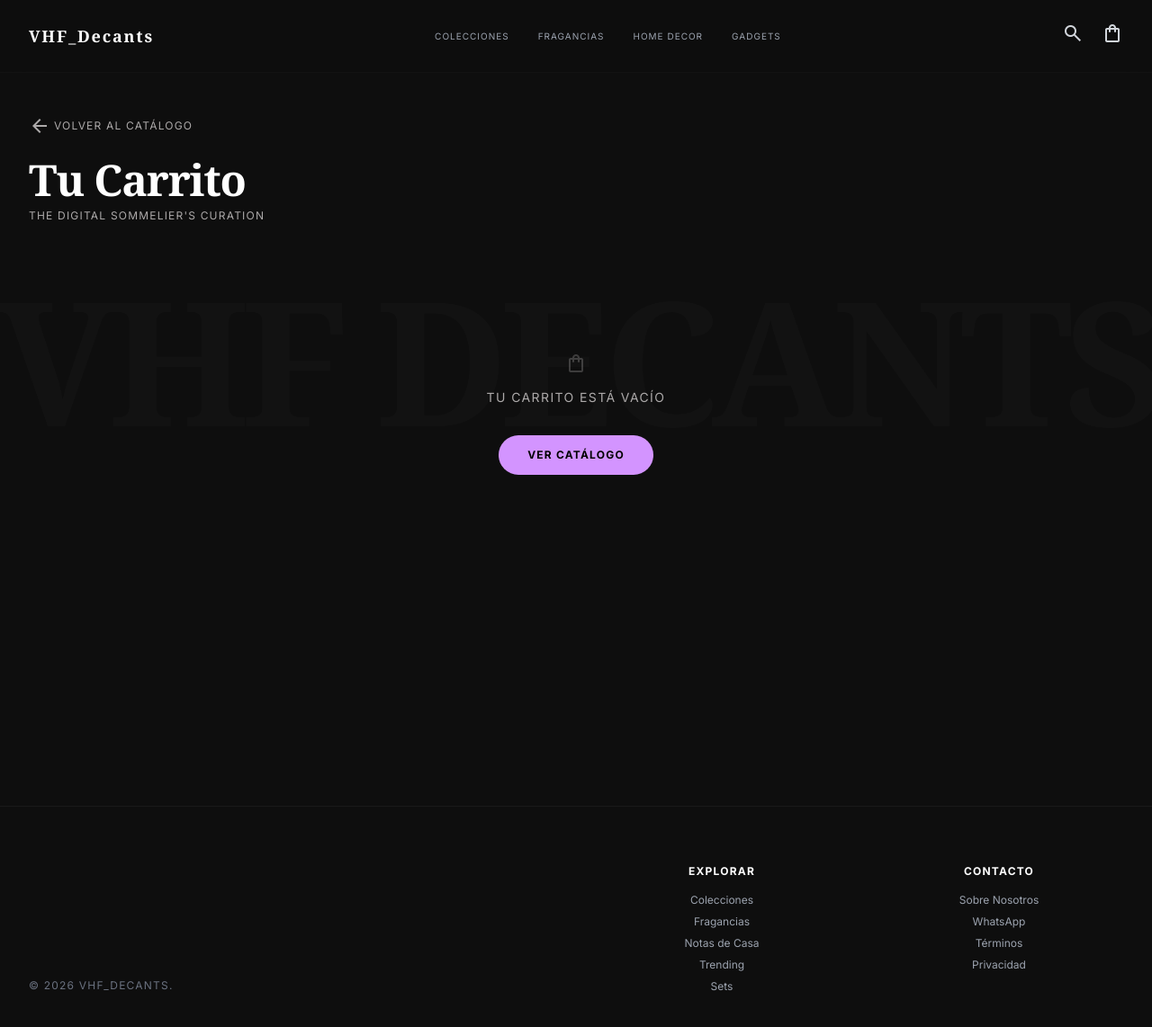
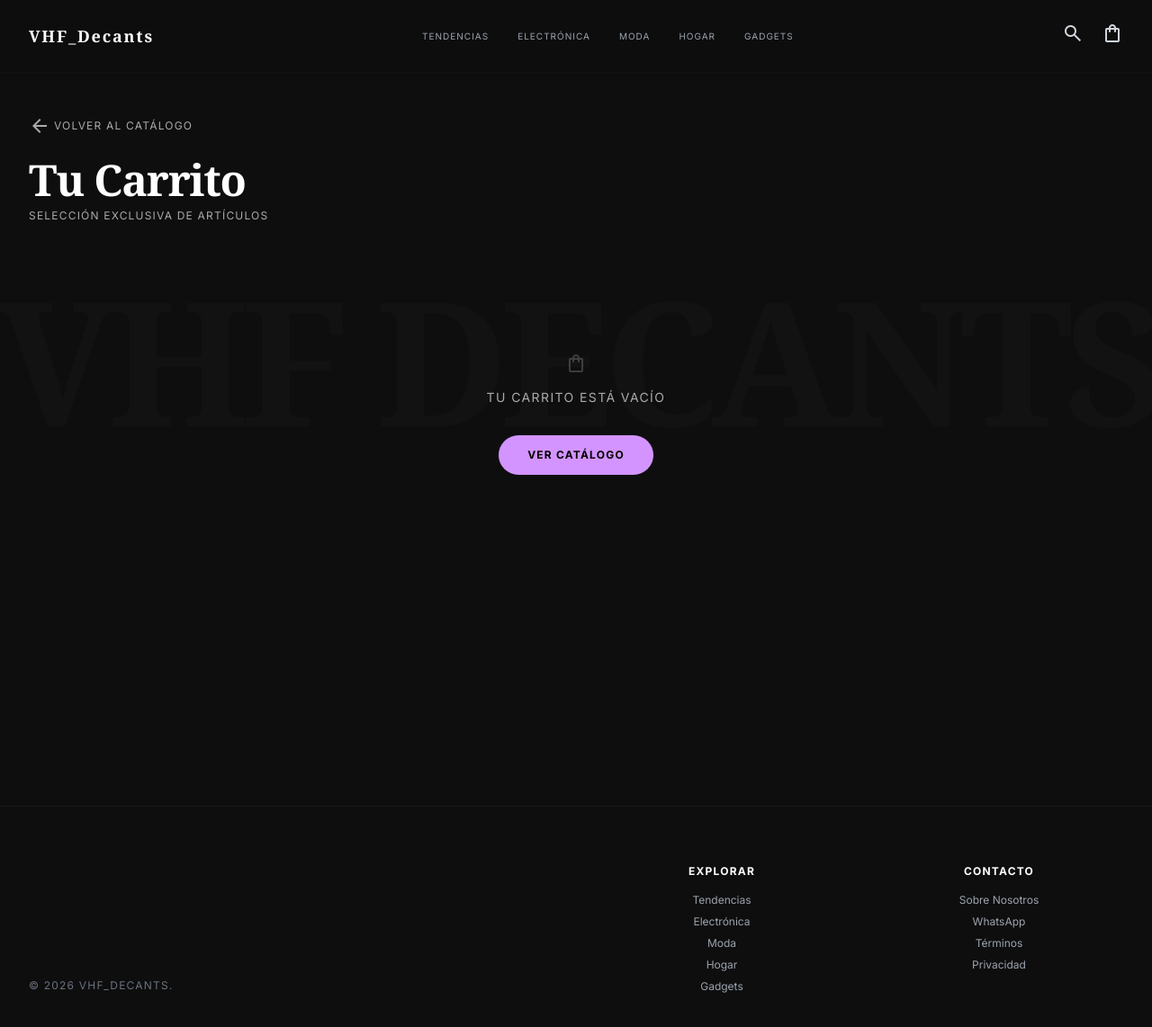
Before and after one commit to mineconnect/tienda-amigohugo, a Next.js app: page /cart in a window 1280 px wide. Shown: the top 1142 px of the page at 90% size. Built offline with nearby package versions, Linux system fonts and the light colour scheme.

Commit message:
Implement category filtering, fix Dior image, make categories clickable, and complete Spanish translations

```diff
--- a/app/cart/page.tsx
+++ b/app/cart/page.tsx
@@ -58,7 +58,7 @@ export default function CartPage() {
             Tu Carrito
           </h1>
           <p className="text-xs uppercase tracking-widest text-on-surface-variant">
-            The Digital Sommelier's Curation
+            Selección Exclusiva de Artículos
           </p>
         </div>
 
--- a/app/page.tsx
+++ b/app/page.tsx
@@ -4,8 +4,9 @@ import Footer from "@/components/Footer";
 import ProductGrid from "@/components/ProductGrid";
 import type { Product } from "@/lib/supabase";
 import Image from "next/image";
+import Link from "next/link";
 
-async function getProducts(): Promise<Product[]> {
+async function getProducts(categoria?: string): Promise<Product[]> {
   try {
     const supabaseUrl = process.env.NEXT_PUBLIC_SUPABASE_URL || "https://lexkcitlapztnqgacvvn.supabase.co";
     const supabaseKey = process.env.NEXT_PUBLIC_SUPABASE_ANON_KEY || "dummy-key";
@@ -15,13 +16,15 @@ async function getProducts(): Promise<Product[]> {
     }
 
     const supabase = createClient(supabaseUrl, supabaseKey);
-    const { data, error } = await supabase
-      .from("products")
-      .select("*")
-      .eq("in_stock", true)
-      .order("created_at", { ascending: false });
+    let query = supabase.from("products").select("*").eq("in_stock", true).order("created_at", { ascending: false });
 
-    const mockProducts: Product[] = [
+    if (categoria) {
+      query = query.ilike("category", `%${categoria}%`);
+    }
+
+    const { data, error } = await query;
+
+    let mockProducts: Product[] = [
       {
         id: "mock-1",
         name: "Tom Ford Oud Wood",
@@ -63,14 +66,66 @@ async function getProducts(): Promise<Product[]> {
         name: "Dior Sauvage Elixir",
         description: "Decant premium 10ml",
         price: 22000,
-        image_url: "https://images.unsplash.com/photo-1595535373192-fc8935cb17c7?auto=format&fit=crop&w=800&q=80",
+        image_url: "https://images.unsplash.com/photo-1596462502278-27bfdc403348?auto=format&fit=crop&w=800&q=80",
         category: "Fragancias",
         in_stock: true,
         size: "10ml",
         created_at: new Date().toISOString(),
         notes: null
+      },
+      {
+        id: "mock-5",
+        name: "Auriculares Premium Noise Cancelling",
+        description: "Calidad de sonido superior",
+        price: 150000,
+        image_url: "https://images.unsplash.com/photo-1505740420928-5e560c06d30e?auto=format&fit=crop&w=800&q=80",
+        category: "ELECTRÓNICA",
+        in_stock: true,
+        size: null,
+        created_at: new Date().toISOString(),
+        notes: null
+      },
+      {
+        id: "mock-6",
+        name: "Bolso de Cuero Genuino",
+        description: "Elegancia y durabilidad",
+        price: 85000,
+        image_url: "https://images.unsplash.com/photo-1490481651871-ab68de25d43d?auto=format&fit=crop&w=800&q=80",
+        category: "MODA",
+        in_stock: true,
+        size: null,
+        created_at: new Date().toISOString(),
+        notes: null
+      },
+      {
+        id: "mock-7",
+        name: "Vela Aromática Artesanal",
+        description: "Ambiente relajante",
+        price: 12000,
+        image_url: "https://images.unsplash.com/photo-1507089947368-19c1da9775ae?auto=format&fit=crop&w=800&q=80",
+        category: "HOGAR Y ESTILO",
+        in_stock: true,
+        size: null,
+        created_at: new Date().toISOString(),
+        notes: null
+      },
+      {
+        id: "mock-8",
+        name: "Smartwatch Minimalista",
+        description: "Tecnología en tu muñeca",
+        price: 110000,
+        image_url: "https://images.unsplash.com/photo-1519389950473-47ba0277781c?auto=format&fit=crop&w=800&q=80",
+        category: "GADGETS",
+        in_stock: true,
+        size: null,
+        created_at: new Date().toISOString(),
+        notes: null
       }
     ];
+
+    if (categoria) {
+      mockProducts = mockProducts.filter(p => p.category?.toUpperCase() === categoria.toUpperCase());
+    }
 
     if (error) {
       console.error("Supabase Error:", error.message);
@@ -79,64 +134,15 @@ async function getProducts(): Promise<Product[]> {
     return data && data.length > 0 ? data : mockProducts;
   } catch (error) {
     console.error("Error connecting to Supabase:", error);
-    // Return mock products even if there's an exception so UI isn't empty
-    return [
-      {
-        id: "mock-1",
-        name: "Tom Ford Oud Wood",
-        description: "Decant premium 5ml",
-        price: 15000,
-        image_url: "https://images.unsplash.com/photo-1594035910387-fea47794261f?auto=format&fit=crop&w=800&q=80",
-        category: "Fragancias",
-        in_stock: true,
-        size: "5ml",
-        created_at: new Date().toISOString(),
-        notes: null
-      },
-      {
-        id: "mock-2",
-        name: "Baccarat Rouge 540",
-        description: "Decant premium 10ml",
-        price: 28000,
-        image_url: "https://images.unsplash.com/photo-1592945403244-b3fbafd7f539?auto=format&fit=crop&w=800&q=80",
-        category: "Fragancias",
-        in_stock: true,
-        size: "10ml",
-        created_at: new Date().toISOString(),
-        notes: null
-      },
-      {
-        id: "mock-3",
-        name: "Creed Aventus",
-        description: "Decant premium 5ml",
-        price: 18000,
-        image_url: "https://images.unsplash.com/photo-1588405748880-12d1d2a59f75?auto=format&fit=crop&w=800&q=80",
-        category: "Fragancias",
-        in_stock: true,
-        size: "5ml",
-        created_at: new Date().toISOString(),
-        notes: null
-      },
-      {
-        id: "mock-4",
-        name: "Dior Sauvage Elixir",
-        description: "Decant premium 10ml",
-        price: 22000,
-        image_url: "https://images.unsplash.com/photo-1595535373192-fc8935cb17c7?auto=format&fit=crop&w=800&q=80",
-        category: "Fragancias",
-        in_stock: true,
-        size: "10ml",
-        created_at: new Date().toISOString(),
-        notes: null
-      }
-    ];
+    return [];
   }
 }
 
-export const dynamic = "force-dynamic"; // Evita fallo de build estático en Vercel si faltan las variables de entorno
+export const dynamic = "force-dynamic";
 
-export default async function HomePage() {
-  const products = await getProducts();
+export default async function HomePage({ searchParams }: { searchParams: { categoria?: string } }) {
+  const categoria = searchParams?.categoria;
+  const products = await getProducts(categoria);
 
   return (
     <>
@@ -144,7 +150,6 @@ export default async function HomePage() {
       <main className="min-h-screen pt-20">
         {/* Hero */}
         <section className="relative flex flex-col items-center justify-center text-center pt-20 md:pt-32 pb-24 px-6 min-h-[70vh] overflow-hidden">
-          {/* Abstract Purple Lines matching the image */}
           <div className="absolute inset-0 pointer-events-none flex justify-center items-center opacity-40">
             <div className="absolute w-[150%] h-[1px] bg-gradient-to-r from-transparent via-[#a855f7] to-transparent rotate-[20deg] shadow-[0_0_15px_rgba(168,85,247,0.8)]" />
             <div className="absolute w-[150%] h-[1px] bg-gradient-to-r from-transparent via-[#a855f7] to-transparent -rotate-[20deg] shadow-[0_0_15px_rgba(168,85,247,0.8)]" />
@@ -166,19 +171,24 @@ export default async function HomePage() {
           </a>
         </section>
 
-        {/* Trending Now */}
+        {/* Trending Now / Catalog */}
         <section id="catalogo" className="max-w-7xl mx-auto px-6 md:px-8 pb-16">
-          <div className="text-center mb-10">
+          <div className="flex flex-col md:flex-row justify-between items-center mb-10">
             <h2 className="font-body text-xl md:text-2xl font-bold text-white uppercase tracking-widest">
-              TENDENCIAS
+              {categoria ? `CATÁLOGO: ${categoria}` : "TENDENCIAS"}
             </h2>
+            {categoria && (
+              <Link href="/#catalogo" className="text-xs text-primary uppercase tracking-widest hover:underline mt-4 md:mt-0">
+                Ver todos
+              </Link>
+            )}
           </div>
 
           <div className="bg-[#161616] rounded-3xl p-6 md:p-10 border border-white/5">
             {products.length === 0 ? (
               <div className="text-center py-20 text-on-surface-variant">
                 <span className="material-symbols-outlined text-6xl mb-4 block opacity-30">inventory_2</span>
-                <p className="text-sm uppercase tracking-widest">Catálogo en preparación</p>
+                <p className="text-sm uppercase tracking-widest">No hay artículos en esta categoría</p>
               </div>
             ) : (
               <ProductGrid products={products} />
@@ -201,9 +211,10 @@ export default async function HomePage() {
                 { name: "HOGAR Y ESTILO", img: "https://images.unsplash.com/photo-1507089947368-19c1da9775ae?auto=format&fit=crop&w=800&q=80" },
                 { name: "GADGETS", img: "https://images.unsplash.com/photo-1505740420928-5e560c06d30e?auto=format&fit=crop&w=800&q=80" },
               ].map((cat) => (
-                <div
+                <Link
+                  href={`/?categoria=${encodeURIComponent(cat.name)}#catalogo`}
                   key={cat.name}
-                  className="group relative h-80 md:h-[400px] rounded-2xl overflow-hidden border border-white/5 cursor-pointer"
+                  className="group relative h-80 md:h-[400px] rounded-2xl overflow-hidden border border-white/5 cursor-pointer block"
                 >
                   <Image src={cat.img} alt={cat.name} fill className="object-cover transition-transform duration-700 group-hover:scale-105" />
                   <div className="absolute inset-0 bg-black/30 z-10 flex items-center justify-center p-6 text-center">
@@ -211,7 +222,7 @@ export default async function HomePage() {
                       {cat.name}
                     </h3>
                   </div>
-                </div>
+                </Link>
               ))}
           </div>
         </section>
--- a/components/Footer.tsx
+++ b/components/Footer.tsx
@@ -1,3 +1,5 @@
+import Link from "next/link";
+
 export default function Footer() {
   return (
     <footer className="bg-background w-full py-16 border-t border-outline-variant/20 mt-24">
@@ -12,10 +14,16 @@ export default function Footer() {
           <div>
             <h4 className="text-xs uppercase tracking-widest text-white mb-4 font-bold">EXPLORAR</h4>
             <div className="flex flex-col space-y-2">
-              {["Colecciones", "Fragancias", "Notas de Casa", "Trending", "Sets"].map((label) => (
-                <a key={label} href="#catalogo" className="text-xs text-gray-400 hover:text-white transition-colors">
-                  {label}
-                </a>
+              {[
+                { label: "Tendencias", href: "/" },
+                { label: "Electrónica", href: "/?categoria=ELECTRÓNICA#catalogo" },
+                { label: "Moda", href: "/?categoria=MODA#catalogo" },
+                { label: "Hogar", href: "/?categoria=HOGAR Y ESTILO#catalogo" },
+                { label: "Gadgets", href: "/?categoria=GADGETS#catalogo" }
+              ].map((item) => (
+                <Link key={item.label} href={item.href} className="text-xs text-gray-400 hover:text-white transition-colors">
+                  {item.label}
+                </Link>
               ))}
             </div>
           </div>
--- a/components/Navbar.tsx
+++ b/components/Navbar.tsx
@@ -27,14 +27,20 @@ export default function Navbar() {
 
         {/* Desktop nav */}
         <div className="hidden md:flex space-x-8 items-center">
-            {["Colecciones", "Fragancias", "Home Decor", "Gadgets"].map((item) => (
-              <a
-                key={item}
-                href="#catalogo"
+            {[
+              { label: "Tendencias", href: "/" },
+              { label: "Electrónica", href: "/?categoria=ELECTRÓNICA#catalogo" },
+              { label: "Moda", href: "/?categoria=MODA#catalogo" },
+              { label: "Hogar", href: "/?categoria=HOGAR Y ESTILO#catalogo" },
+              { label: "Gadgets", href: "/?categoria=GADGETS#catalogo" }
+            ].map((item) => (
+              <Link
+                key={item.label}
+                href={item.href}
                 className="font-body text-[10px] uppercase tracking-widest text-gray-400 hover:text-white transition-colors duration-300"
               >
-                {item}
-              </a>
+                {item.label}
+              </Link>
             ))}
         </div>
 
@@ -64,15 +70,21 @@ export default function Navbar() {
       {/* Mobile menu */}
       {menuOpen && (
         <div className="md:hidden bg-surface-container border-t border-outline-variant/20 px-6 py-4 space-y-3">
-          {["Colecciones", "Fragancias", "Notas de Casa", "Sets Descubrimiento"].map((item) => (
-            <a
-              key={item}
-              href="#catalogo"
+          {[
+            { label: "Tendencias", href: "/" },
+            { label: "Electrónica", href: "/?categoria=ELECTRÓNICA#catalogo" },
+            { label: "Moda", href: "/?categoria=MODA#catalogo" },
+            { label: "Hogar", href: "/?categoria=HOGAR Y ESTILO#catalogo" },
+            { label: "Gadgets", href: "/?categoria=GADGETS#catalogo" }
+          ].map((item) => (
+            <Link
+              key={item.label}
+              href={item.href}
               onClick={() => setMenuOpen(false)}
               className="block font-headline uppercase tracking-widest text-xs text-on-surface-variant hover:text-primary transition-colors py-2"
             >
-              {item}
-            </a>
+              {item.label}
+            </Link>
           ))}
         </div>
       )}
```
Also changed, not shown: .agents/rules/acepta.md (added).
